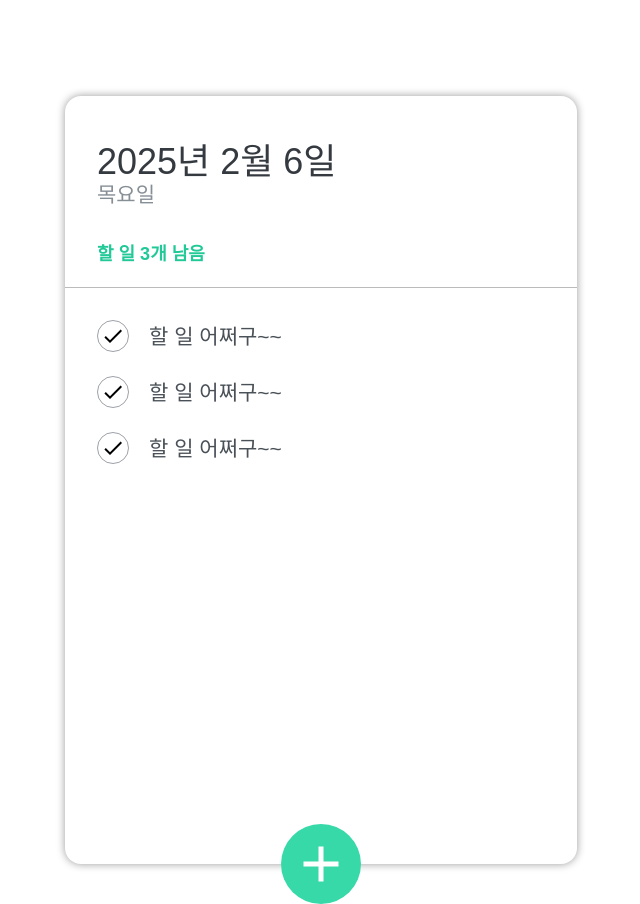
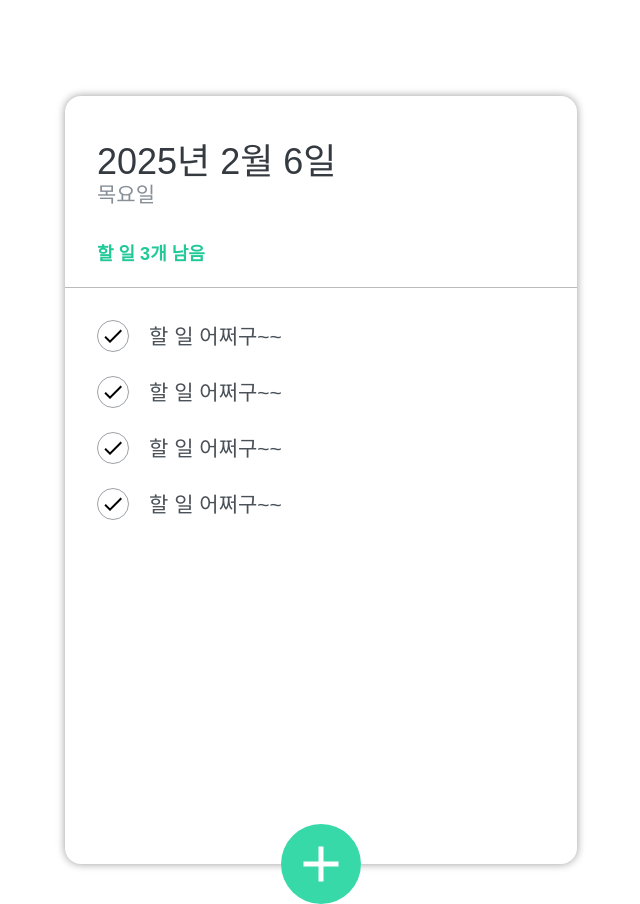
Before and after one commit to ThoI-i/react-study202501, a React (Vite) app: page / in a window 1280 px wide. Shown: the whole page, without its empty margins (319-959 px from the left). Built offline with nearby package versions, Linux system fonts and the light colour scheme.

Commit message:
250207 09:23 # 종합복습 2-3-0. 반복문 미사용

```diff
--- a/src/components/Todos/TodoMain.jsx
+++ b/src/components/Todos/TodoMain.jsx
@@ -1,15 +1,25 @@
-
-import React from 'react';
+import React, { useState } from 'react';
 
 import styles from './scss/TodoMain.module.scss';
 import TodoItem from './TodoItem';
 
+
+const DUMMY_TODOS = [
+  { id: 1, title: '리액트 공부', done: true },
+  { id: 2, title: '점심 먹기', done: false },
+  { id: 3, title: '프로젝트하기', done: false },
+  { id: 4, title: '숙제하기', done: false },
+];
+
+// 컴포넌트
 const TodoMain = () => {
+
   return (
     <ul className={styles['todo-list']}>
-      <TodoItem />
-      <TodoItem />
-      <TodoItem />
+      <TodoItem item={DUMMY_TODOS[0]} />
+      <TodoItem item={DUMMY_TODOS[1]} />
+      <TodoItem item={DUMMY_TODOS[2]} />
+      <TodoItem item={DUMMY_TODOS[3]} />
     </ul>
   );
 };
```
